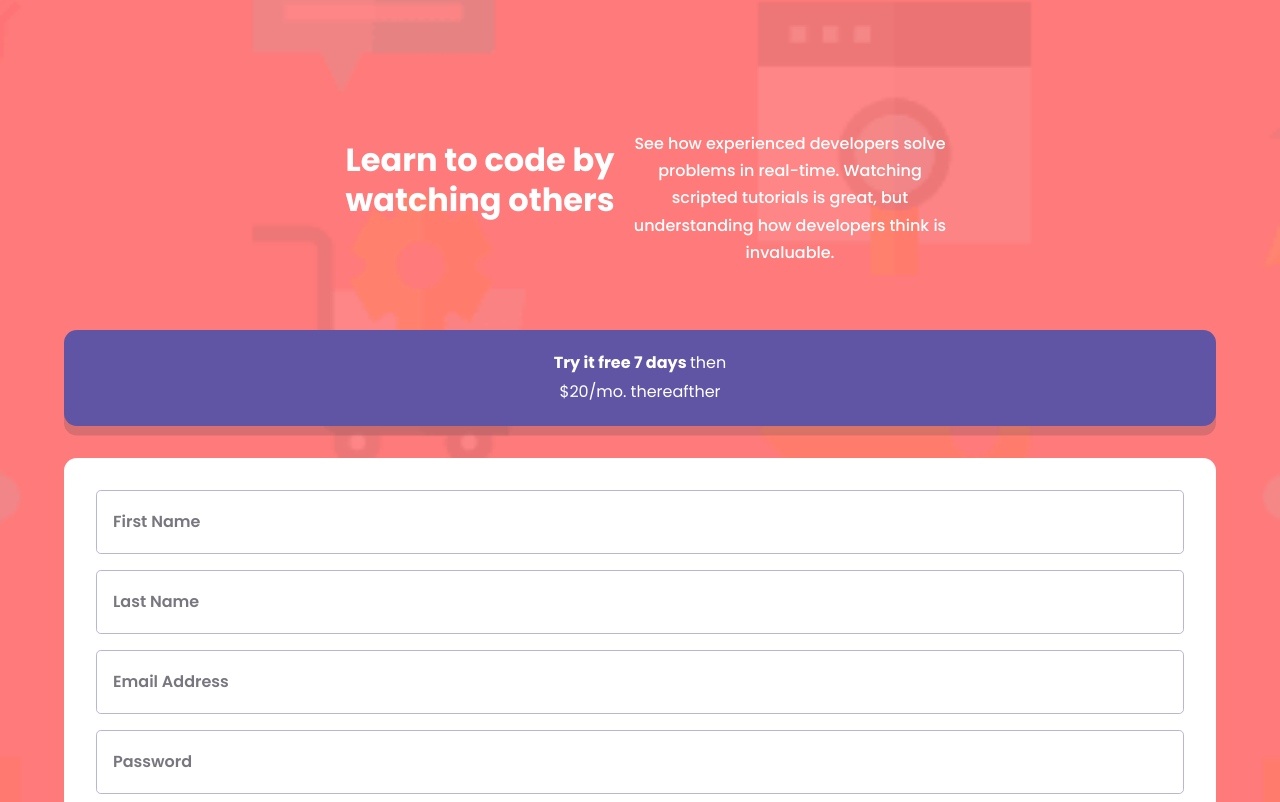
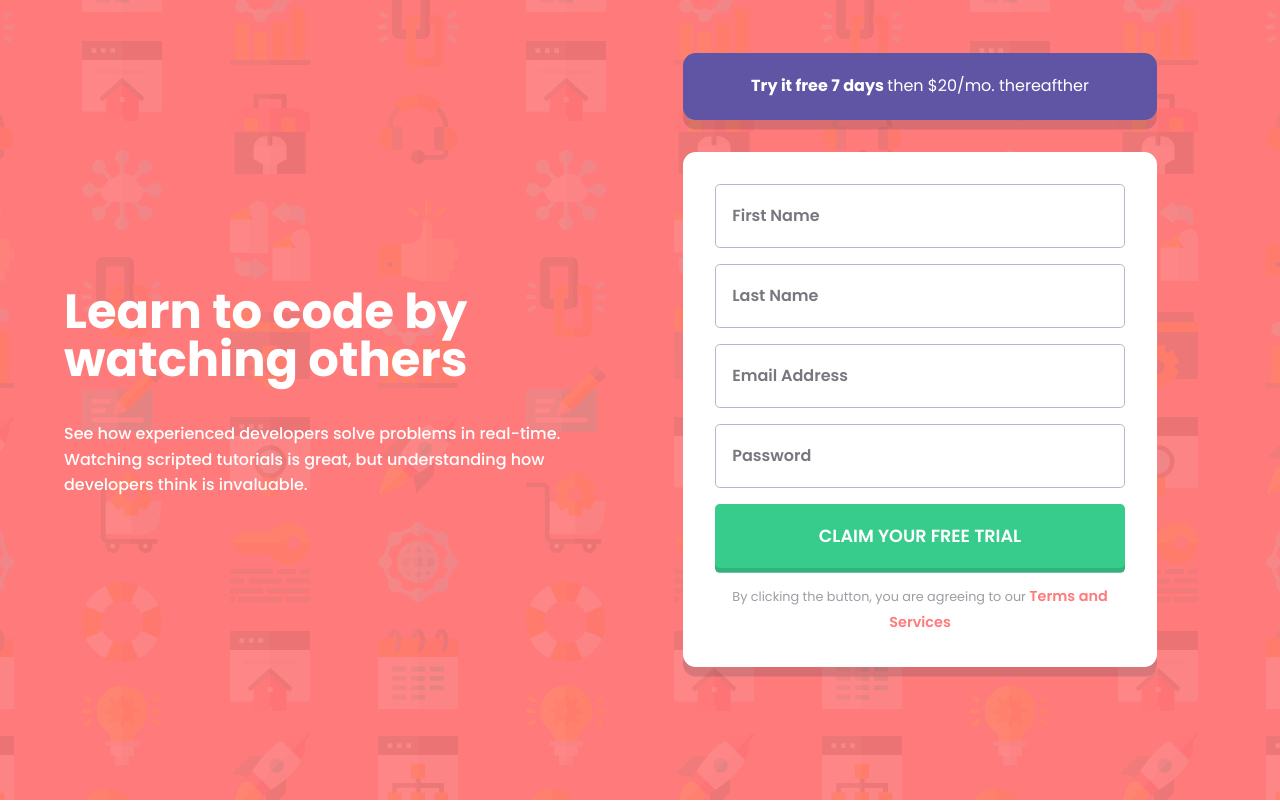
Before and after one commit to NikolaiKoz/FrontendMentor-Sign-up-form.github.io, an Angular app in the folder frontend/: page / in a window 1280 px wide. Shown: the top 802 px of the page. Built offline with nearby package versions, Linux system fonts and the light colour scheme.

Commit message:
style: :zap: Desktop desing done.

```diff
--- a/frontend/src/app/app.component.html
+++ b/frontend/src/app/app.component.html
@@ -1,7 +1,6 @@
 <div class="bg">
     <div class="wrapper">
         <app-header></app-header>
-        <app-offer></app-offer>
         <app-form></app-form>
     </div>
     <div class="relleno"></div>
--- a/frontend/src/app/app.component.scss
+++ b/frontend/src/app/app.component.scss
@@ -1,17 +1,33 @@
+@import './shared/styles/colors';
+@import './shared/styles/flex';
+@import './shared/styles/mediaQuery';
+
 .bg{
     width: 100%;
-                       min-height: 100vh;
-    background-color: hsl(0, 100%, 74%);
+    min-height: 100vh;
+    background-color: $Red;
     background-image: url(../../intro-component-with-signup-form-master/images/bg-intro-mobile.png);
     background-repeat: no-repeat;
     background-size: cover;
     background-position: center;
+
+    @include responsive(desktop){
+      background-image: url(../../intro-component-with-signup-form-master/images/bg-intro-desktop.png);
+      @include flex($direction: column, $align: center, $justify: center);
+    }
   }
 
   .wrapper{
     width: 90%;
+    max-width: 90rem;
     margin: 0 auto;
-  }
+
+    @include responsive(desktop){
+      @include flex($direction: row, $align: center, $wrap: nowrap );
+    }
+
+    }
+
 
   .relleno{
     height: 5rem;
--- a/frontend/src/app/components/form/form.component.html
+++ b/frontend/src/app/components/form/form.component.html
@@ -1,3 +1,5 @@
+<app-offer></app-offer>
+
 <form class="form">
 
     <input class="form__input" type="text" name="name" placeholder="First Name" />
--- a/frontend/src/app/components/form/form.component.scss
+++ b/frontend/src/app/components/form/form.component.scss
@@ -1,6 +1,6 @@
 @import '../../shared/styles/colors';
 @import '../../shared/styles/flex';
-@import '../../shared/styles/grid';
+@import '../../shared/styles/mediaQuery';
 
 .form{
     background-color: $White;
@@ -10,6 +10,11 @@
 
     @include flex();
     padding: 2rem;
+
+    @include responsive(desktop){
+        width: 80%;
+        margin: 0 auto;
+    }
 
     &__input{
         border-radius: .3rem;
@@ -23,6 +28,11 @@
         &::placeholder{
             color: rgba($Dark-Blue, .7);
             font-weight: 600;
+        }
+
+        &:focus{
+            outline: none;
+            border: 1px solid $Blue;
         }
 
         &--btn{
--- a/frontend/src/app/components/header/header.component.scss
+++ b/frontend/src/app/components/header/header.component.scss
@@ -1,5 +1,6 @@
 @import "../../shared/styles/colors";
 @import "../../shared/styles/flex";
+@import "../../shared/styles/mediaQuery";
 
 .header {
   width: 100%;
@@ -16,6 +17,24 @@
     text-align: center;
     color: $White;
     margin: 0 0 2.3rem 0 ;
+
+    @include responsive(tablet){
+      font-size: 3em;
+      width: 25rem;
+
+  }
+
+    @include responsive(desktop){
+      line-height: 3rem;
+      width: 28rem;
+      text-align: start;
+      font-size: 2.5em;
+  }
+
+    @include responsive(large-desktop){
+      width: 35rem;
+      font-size: 3em;
+  }
   }
 
   &__description {
@@ -24,5 +43,13 @@
     text-align: center;
     color: $White;
     font-weight: 500;
+    @include responsive(desktop){
+      line-height: 1.6rem;
+      text-align: start;
+      width: 28rem;
+  }
+    @include responsive(large-desktop){
+      width: 35rem;
+  }
   }
 }
--- a/frontend/src/app/components/offer/offer.component.scss
+++ b/frontend/src/app/components/offer/offer.component.scss
@@ -1,5 +1,6 @@
 @import "../../shared/styles/flex";
 @import "../../shared/styles/colors";
+@import "../../shared/styles/mediaQuery";
 
 .offer {
   background-color: $Blue;
@@ -14,9 +15,17 @@
   box-shadow: 0rem 0.6rem rgba($Dark-Blue, 0.2);
   @include flex();
 
+  @include responsive(desktop){
+    width: 80%;
+}
+
   &__description {
     width: 12rem;
     text-align: center;
+
+    @include responsive(desktop){
+      width: 100%;
+  }
 
     &--strong {
       font-weight: 800;
--- /dev/null
+++ b/frontend/src/app/shared/styles/_mediaQuery.scss
@@ -0,0 +1,19 @@
+@mixin responsive($breakpoint){
+    @if $breakpoint == phone{
+        @media screen and (min-width: 400px){
+            @content;
+        }
+    } @else if $breakpoint == tablet{
+        @media screen and (min-width: 580px){
+            @content;
+        }
+    } @else if $breakpoint == desktop{
+        @media screen and (min-width: 1024px){
+            @content;
+        }
+    } @else if $breakpoint == large-desktop{
+        @media screen and (min-width: 1200px){
+            @content;
+        }
+    }
+}
```
